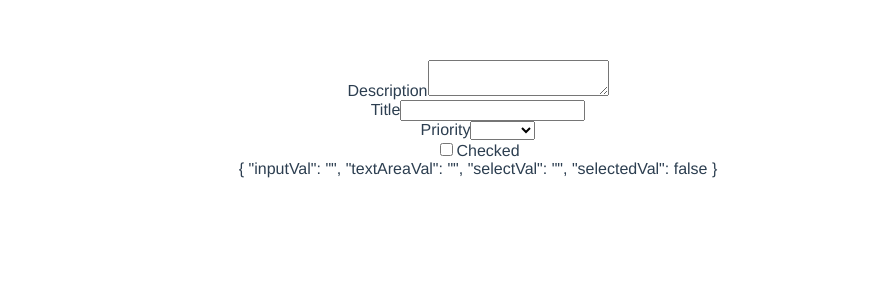
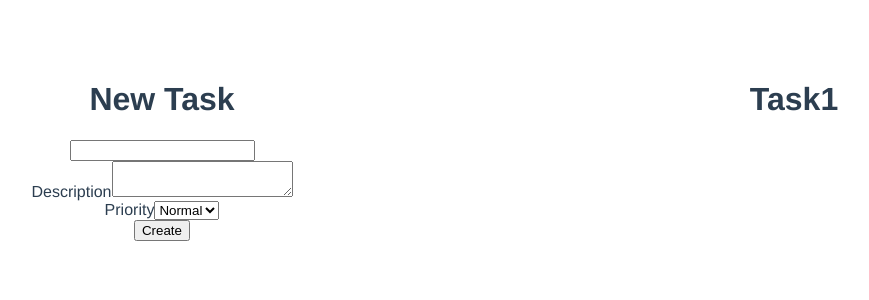
Before and after one commit to Nguyenthaiduc/vue-todo-ft, a Vue app: page / in a window 1280 px wide. Shown: the top 300 px of the page, without its empty margins (162-1031 px from the left). Built offline with nearby package versions, Linux system fonts and the light colour scheme.

Commit message:
add TaskForm in organisms

```diff
--- a/src/App.vue
+++ b/src/App.vue
@@ -1,58 +1,18 @@
 <script setup lang="ts">
-import { reactive } from "vue";
+import TaskForm from './components/organisms/TaskForm.vue';
+import TasksForm from './components/organisms/TasksForm.vue';
+import AdRow from './components/atoms/AdRow.vue';
 
-import TextareaField from './components/molecules/TexrareaField.vue';
-import ImputField from './components/molecules/InputField.vue';
-import InputField from "./components/molecules/InputField.vue";
-import SelectField from './components/molecules/SelectField.vue';
-import CheckboxField from "./components/molecules/CheckboxField.vue";
 
-const options = [
-  {
-    label: "Normal",
-    value: "Normal",
-  },
-  {
-    label: "High",
-    value: "High",
-  },
-];
-
-const testing = reactive({
-  inputVal: "",
-  textAreaVal: "",
-  selectVal: "",
-  selectedVal: false
-});
 </script>
 
 <template>
-  <TextareaField
-  id="descTask"
-  label="Description"
-  v-model="testing.textAreaVal"
-  />
-  <InputField
-  type="text"
-  id="titleTask"
-  label="Title"
-  v-model="testing.inputVal"
-  />
-  <SelectField
-  type="text"
-  id="priorityTask"
-  label="Priority"
-  :options="options"
-  v-model="testing.selectVal"
-  />
-  <CheckboxField
-  type="checkbox"
-  id="checkedTask"
-  label="Checked"
-  :options="options"
-  v-model="testing.selectedVal"
-  />
-  {{ testing }}
+<ad-row cols="2">
+  <!--Task Form-->
+  <ad-row><task-form /></ad-row>
+  <!--Tasks Form-->
+  <ad-row><tasks-form /></ad-row>
+</ad-row>
 </template>
 
 <style>
--- /dev/null
+++ b/src/assets/styles.css
@@ -0,0 +1,12 @@
+.grid {
+    display: grid;
+
+}
+
+.grid-cols-1 {
+    grid-template-columns: repeat(1,minmax(0,1fr));
+}
+
+.grid-cols-2 {
+    grid-template-columns: repeat(2,minmax(0,1fr));
+}
--- /dev/null
+++ b/src/components/atoms/AdRow.vue
@@ -0,0 +1,26 @@
+<script setup lang="ts">
+import { computed } from "vue"
+const props = defineProps({
+    cols : {
+        type: String,
+        required: false,
+        default: "1"
+    },
+    //gap là khoảng cách giữa các columns
+    gap : {
+        type: String,
+        required: false,
+        default: "4",
+    }
+})
+/* */
+const numberCols = computed(()=> `grid-cols-${props.cols}`)
+const gapCols =  computed(()=> `gap-${props.gap}`)
+</script>
+<template>
+    <!--co dinh khung, :class bind multi class -->
+    <div class="grid" :class="[numberCols,gapCols ]">
+
+        <slot />
+    </div>
+</template>
--- /dev/null
+++ b/src/components/organisms/TaskForm.vue
@@ -0,0 +1,46 @@
+<script setup lang="ts">
+import AdText from "../atoms/AdText.vue";
+import InputField from '../molecules/InputField.vue';
+import TextareaField from '../molecules/TexrareaField.vue';
+import SelectField from '../molecules/SelectField.vue';
+import AdButton from '../atoms/AdButton.vue';
+import { reactive } from 'vue';
+
+const options = [
+    {
+        label: 'Low',
+        value: 'Low'
+    },
+    {
+        label: 'Normal',
+        value: 'Normal',
+    },
+    {
+        label: 'High',
+        value: 'High'
+    }
+]
+
+const formData = reactive({
+    title: '',
+    description: '',
+    priority: 'Normal',
+})
+//handle
+const onSubmit = () => {
+    console.log(formData)
+}
+</script>
+
+<template>
+<!--submit.prevent đảm bảo không nhảy sang trang khác-->
+<ad-text tag="h1">New Task</ad-text>
+<form @submit.prevent="onSubmit">
+    <input-field v-model="formData.title"/>
+    <textarea-field  label="Description" v-model="formData.description"/>
+    <select-field label="Priority" :options="options" v-model="formData.priority"/>
+    <ad-button type="submit">Create</ad-button>
+
+</form>
+
+</template>
--- /dev/null
+++ b/src/components/organisms/TasksForm.vue
@@ -0,0 +1,3 @@
+<template>
+    <h1>Task1</h1>
+</template>
--- a/src/main.ts
+++ b/src/main.ts
@@ -1,4 +1,6 @@
 import { createApp } from 'vue'
 import App from './App.vue'
 
+import './assets/styles.css'
+
 createApp(App).mount('#app')
```
